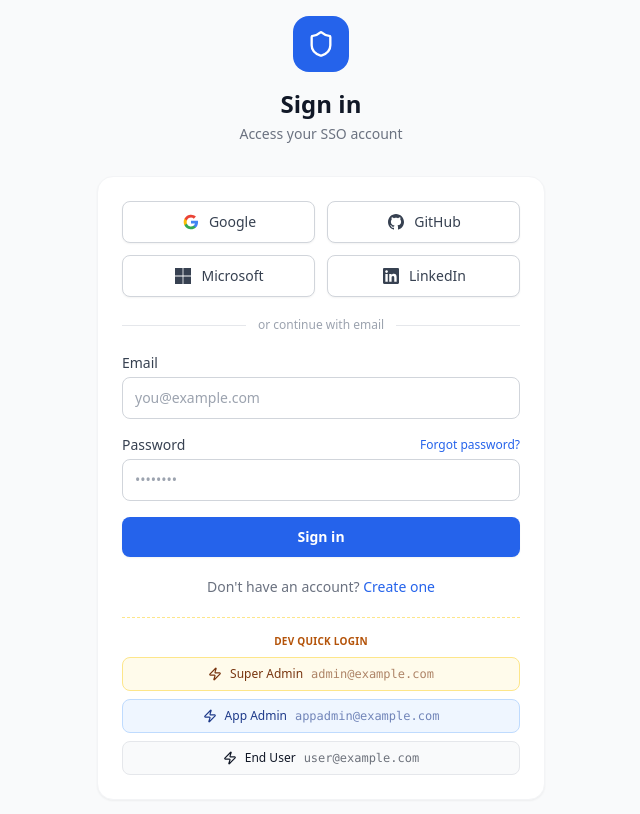
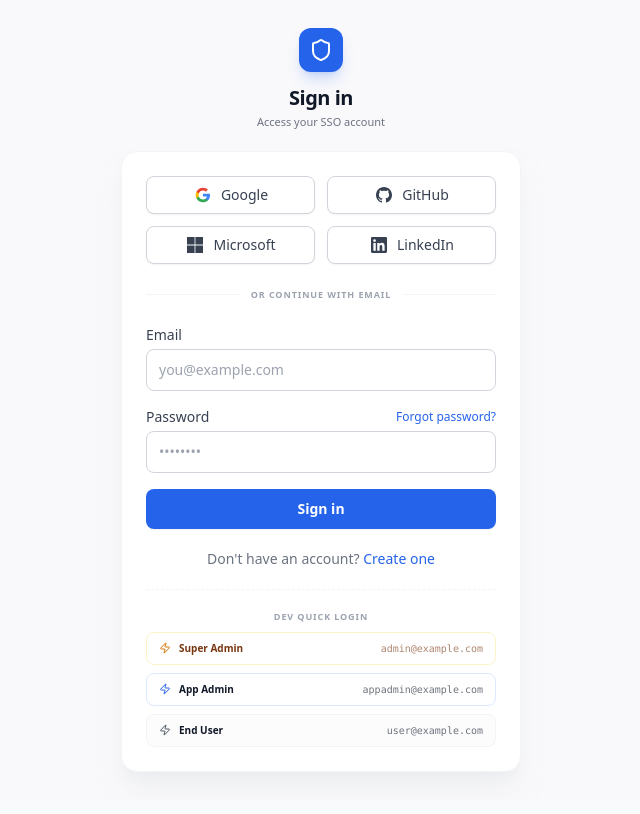
Before and after one commit to godwinsancho07/sso-wytnet-frontend, a React (Vite) app: page /login in a window 1280 px wide. Shown: the whole page, without its empty margins (319-959 px from the left). Built offline with nearby package versions, Linux system fonts and the light colour scheme; no server answers.

Commit message:
add single dockerfile

```diff
--- a/src/components/SocialLoginButtons.tsx
+++ b/src/components/SocialLoginButtons.tsx
@@ -19,7 +19,7 @@
           key={name}
           type="button"
           onClick={() => handleSocialLogin(name)}
-          className={`flex items-center justify-center gap-2 rounded-lg border bg-white px-4 py-2.5 text-sm font-medium text-gray-700 shadow-sm transition-colors ${color}`}
+          className={`flex items-center justify-center gap-2 rounded-lg border bg-white px-4 py-2 text-sm font-medium text-gray-700 shadow-sm transition-colors ${color}`}
         >
           <ProviderIcon name={name} />
           {label}
--- a/src/pages/Login.tsx
+++ b/src/pages/Login.tsx
@@ -21,7 +21,12 @@
   const location = useLocation();
   const { login, isLoading, error, clearError, primaryDashboard, isAuthenticated } = useAuthStore();
   const searchParams = new URLSearchParams(window.location.search);
-  const nextUrl = searchParams.get('next') || new URLSearchParams(location.search).get('next');
+  let nextUrl = searchParams.get('next') || new URLSearchParams(location.search).get('next');
+
+  // Ensure we redirect to the frontend consent page, not the proxied backend endpoint
+  if (nextUrl?.startsWith('/oauth/authorize')) {
+    nextUrl = nextUrl.replace('/oauth/authorize', '/consent/authorize');
+  }
   const from = (location.state as any)?.from?.pathname;
 
   const { register, handleSubmit, formState: { errors } } = useForm<FormData>({
@@ -33,7 +38,7 @@
 
     if (nextUrl) {
       // Handle OAuth authorize redirects specially to ensure token is passed if needed
-      if (nextUrl.includes('/oauth/authorize')) {
+      if (nextUrl.includes('/oauth/authorize') || nextUrl.includes('/consent/authorize')) {
         const token = storage.getAccessToken();
         const baseUrl = window.location.origin;
         try {
@@ -85,28 +90,28 @@
   };
 
   return (
-    <div className="min-h-screen flex items-center justify-center p-4">
-      <div className="w-full max-w-md">
-        <div className="text-center mb-8">
-          <div className="inline-flex items-center justify-center w-14 h-14 rounded-2xl bg-primary-600 mb-4">
-            <Shield className="w-7 h-7 text-white" />
+    <div className="min-h-screen flex items-center justify-center p-4 bg-gray-50/50">
+      <div className="w-full max-w-[400px]">
+        <div className="text-center mb-5">
+          <div className="inline-flex items-center justify-center w-11 h-11 rounded-xl bg-primary-600 shadow-lg shadow-primary-600/20 mb-3">
+            <Shield className="w-5.5 h-5.5 text-white" />
           </div>
-          <h1 className="text-2xl font-bold text-gray-900">Sign in</h1>
-          <p className="text-gray-500 mt-1 text-sm">Access your SSO account</p>
+          <h1 className="text-xl font-bold text-gray-900 tracking-tight">Sign in</h1>
+          <p className="text-gray-500 mt-0.5 text-[11px]">Access your SSO account</p>
         </div>
 
-        <div className="card space-y-5">
+        <div className="card space-y-5 !p-6 shadow-xl shadow-gray-200/50">
           {error && (
             <Alert type="error" message={error} onClose={clearError} />
           )}
 
           <SocialLoginButtons next={nextUrl || undefined} />
 
-          <div className="relative">
+          <div className="relative py-1">
             <div className="absolute inset-0 flex items-center">
-              <div className="w-full border-t border-gray-200" />
+              <div className="w-full border-t border-gray-100" />
             </div>
-            <div className="relative flex justify-center text-xs text-gray-400">
+            <div className="relative flex justify-center text-[9px] uppercase font-bold tracking-widest text-gray-400">
               <span className="bg-white px-3">or continue with email</span>
             </div>
           </div>
@@ -145,7 +150,7 @@
               )}
             </div>
 
-            <button type="submit" disabled={isLoading} className="btn-primary w-full">
+            <button type="submit" disabled={isLoading} className="btn-primary w-full py-2.5">
               {isLoading ? 'Signing in…' : 'Sign in'}
             </button>
           </form>
@@ -158,37 +163,31 @@
           </p>
 
           {import.meta.env.DEV && (
-            <div className="border-t border-dashed border-amber-200 pt-4 space-y-2">
-              <p className="text-[10px] uppercase text-amber-700 text-center font-semibold tracking-wide">
+            <div className="border-t border-dashed border-gray-100 pt-5 space-y-2">
+              <p className="text-[9px] uppercase text-gray-400 text-center font-bold tracking-widest">
                 Dev quick login
               </p>
-              <button
-                type="button"
-                onClick={() => quickLogin('admin@example.com', 'Admin123!@#')}
-                disabled={isLoading}
-                className="flex items-center justify-center gap-2 w-full rounded-lg bg-amber-50 border border-amber-200 px-4 py-2 text-xs font-medium text-amber-900 hover:bg-amber-100 disabled:opacity-50 transition-colors"
-              >
-                <Zap className="w-3.5 h-3.5" />
-                Super Admin <span className="font-mono opacity-60">admin@example.com</span>
-              </button>
-              <button
-                type="button"
-                onClick={() => quickLogin('appadmin@example.com', 'AppAdmin123!@#')}
-                disabled={isLoading}
-                className="flex items-center justify-center gap-2 w-full rounded-lg bg-blue-50 border border-blue-200 px-4 py-2 text-xs font-medium text-blue-900 hover:bg-blue-100 disabled:opacity-50 transition-colors"
-              >
-                <Zap className="w-3.5 h-3.5" />
-                App Admin <span className="font-mono opacity-60">appadmin@example.com</span>
-              </button>
-              <button
-                type="button"
-                onClick={() => quickLogin('user@example.com', 'User123!@#')}
-                disabled={isLoading}
-                className="flex items-center justify-center gap-2 w-full rounded-lg bg-gray-50 border border-gray-200 px-4 py-2 text-xs font-medium text-gray-900 hover:bg-gray-100 disabled:opacity-50 transition-colors"
-              >
-                <Zap className="w-3.5 h-3.5" />
-                End User <span className="font-mono opacity-60">user@example.com</span>
-              </button>
+              <div className="grid gap-2">
+                {[
+                  { label: 'Super Admin', email: 'admin@example.com', color: 'amber', icon: Zap },
+                  { label: 'App Admin', email: 'appadmin@example.com', color: 'blue', icon: Zap },
+                  { label: 'End User', email: 'user@example.com', color: 'gray', icon: Zap },
+                ].map((dev) => (
+                  <button
+                    key={dev.email}
+                    type="button"
+                    onClick={() => quickLogin(dev.email, dev.email.includes('admin') ? (dev.email.startsWith('app') ? 'AppAdmin123!@#' : 'Admin123!@#') : 'User123!@#')}
+                    disabled={isLoading}
+                    className={`flex items-center justify-between w-full rounded-lg bg-${dev.color}-50/50 border border-${dev.color}-100 px-3 py-2 text-[10px] font-medium text-${dev.color}-900 hover:bg-${dev.color}-100 transition-all hover:scale-[1.01]`}
+                  >
+                    <div className="flex items-center gap-2">
+                      <dev.icon className={`w-3 h-3 text-${dev.color}-600`} />
+                      <span className="font-semibold">{dev.label}</span>
+                    </div>
+                    <span className="font-mono opacity-60">{dev.email}</span>
+                  </button>
+                ))}
+              </div>
             </div>
           )}
         </div>
--- a/src/routes/ProtectedRoute.tsx
+++ b/src/routes/ProtectedRoute.tsx
@@ -11,7 +11,8 @@
   const location = useLocation();
 
   if (!isAuthenticated && !storage.getAccessToken()) {
-    return <Navigate to="/" state={{ from: location }} replace />;
+    const nextPath = location.pathname + location.search;
+    return <Navigate to={`/login?next=${encodeURIComponent(nextPath)}`} state={{ from: location }} replace />;
   }
 
   return <>{children}</>;
--- a/src/routes/index.tsx
+++ b/src/routes/index.tsx
@@ -62,6 +62,9 @@
 
         {/* OAuth consent — auth required, no shell */}
         <Route path="/consent/authorize" element={
+          <ProtectedRoute><OAuthConsent /></ProtectedRoute>
+        } />
+        <Route path="/oauth/authorize" element={
           <ProtectedRoute><OAuthConsent /></ProtectedRoute>
         } />
 
```
Also changed, not shown: src/pages/OAuthConsent.tsx (+13 -13 lines).
